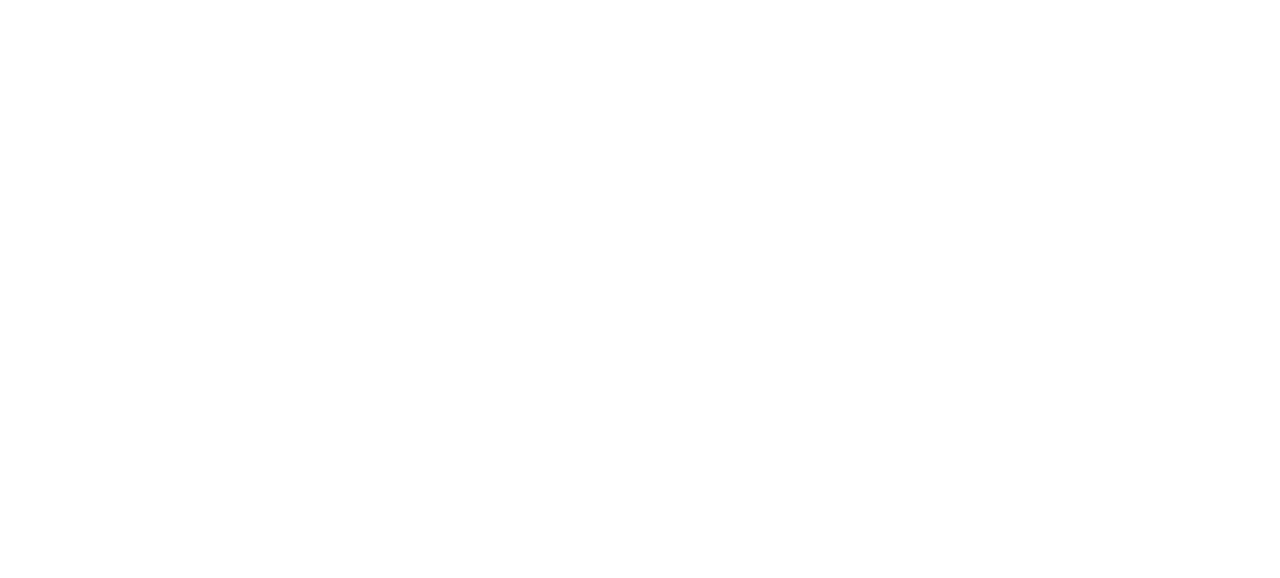
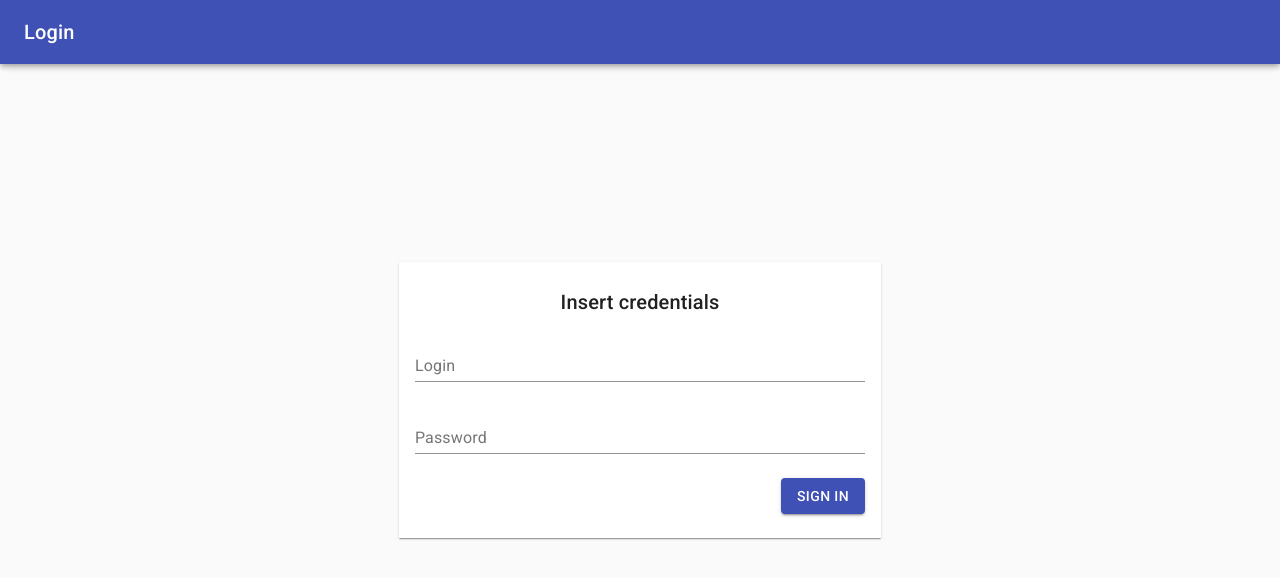
Before and after one commit to grabowskimr/warehouse-2, a React (Create React App) app: page / in a window 1280 px wide. Shown: the top 578 px of the page. Built offline with nearby package versions, Linux system fonts and the light colour scheme.

Commit message:
Login page - first step

```diff
--- a/src/App.tsx
+++ /dev/null
@@ -1,12 +0,0 @@
-import React from 'react';
-import './App.css';
-
-const App: React.FC = () => {
-  return (
-    <div className="App">
-
-    </div>
-  );
-}
-
-export default App;
--- /dev/null
+++ b/src/components/App.tsx
@@ -0,0 +1,13 @@
+import React, {useState} from 'react';
+import Login from "./Login";
+
+const App: React.FC = () => {
+
+  return (
+    <div>
+      <Login />
+    </div>
+  );
+};
+
+export default App;
--- /dev/null
+++ b/src/components/Login.tsx
@@ -0,0 +1,71 @@
+import React from 'react';
+import CssBaseline from '@material-ui/core/CssBaseline';
+import Grid from "@material-ui/core/Grid";
+import Paper from "@material-ui/core/Paper";
+import { makeStyles, Theme } from '@material-ui/core/styles';
+import Typography from "@material-ui/core/Typography";
+import TextField from "@material-ui/core/TextField";
+import Button from "@material-ui/core/Button";
+import AppBar from "@material-ui/core/AppBar";
+import Toolbar from "@material-ui/core/Toolbar";
+
+const useStyles = makeStyles((theme: Theme) => ({
+  content: {
+    flexGrow: 1,
+    height: '100vh',
+    overflow: 'auto'
+  },
+  paper: {
+    minWidth: '300px'
+  },
+  insideContent: {
+    padding: theme.spacing(3, 2),
+  },
+  form: {
+    flexGrow: 1,
+    textAlign: 'right'
+  },
+  submitBtn: {
+    marginTop: theme.spacing(2)
+  }
+}));
+
+const Login: React.FC = () => {
+  const classes = useStyles();
+
+  return (
+    <div>
+      <CssBaseline />
+      <AppBar position="fixed">
+        <Toolbar>
+          <Typography variant="h6">
+            Login
+          </Typography>
+        </Toolbar>
+      </AppBar>
+      <Grid
+        container
+        direction="row"
+        justify="center"
+        alignItems="center"
+        className={classes.content}
+      >
+        <Paper square={true} className={classes.paper}>
+          <div className={classes.insideContent}>
+            <Typography align="center" variant="h6">
+              Insert credentials
+            </Typography>
+            <form className={classes.form}>
+              <TextField label="Login" fullWidth margin="normal"/>
+              <TextField label="Password" type="password" fullWidth margin="normal"/>
+              <Button variant="contained" color="primary" className={classes.submitBtn}>Sign In</Button>
+            </form>
+          </div>
+        </Paper>
+      </Grid>
+    </div>
+  )
+
+};
+
+export default Login;
--- a/src/index.tsx
+++ b/src/index.tsx
@@ -1,7 +1,7 @@
 import React from 'react';
 import ReactDOM from 'react-dom';
-import './index.css';
-import App from './App';
+import './styles/index.scss';
+import App from './components/App';
 import * as serviceWorker from './serviceWorker';
 
 ReactDOM.render(<App />, document.getElementById('root'));
```
Also changed, not shown: package.json (+6 -2 lines), src/components/Main.tsx (added, +159 -0 lines), src/styles/index.scss (renamed from src/index.css, +4 -4 lines), 2 other files (tests, documents, lock files or other folders).
